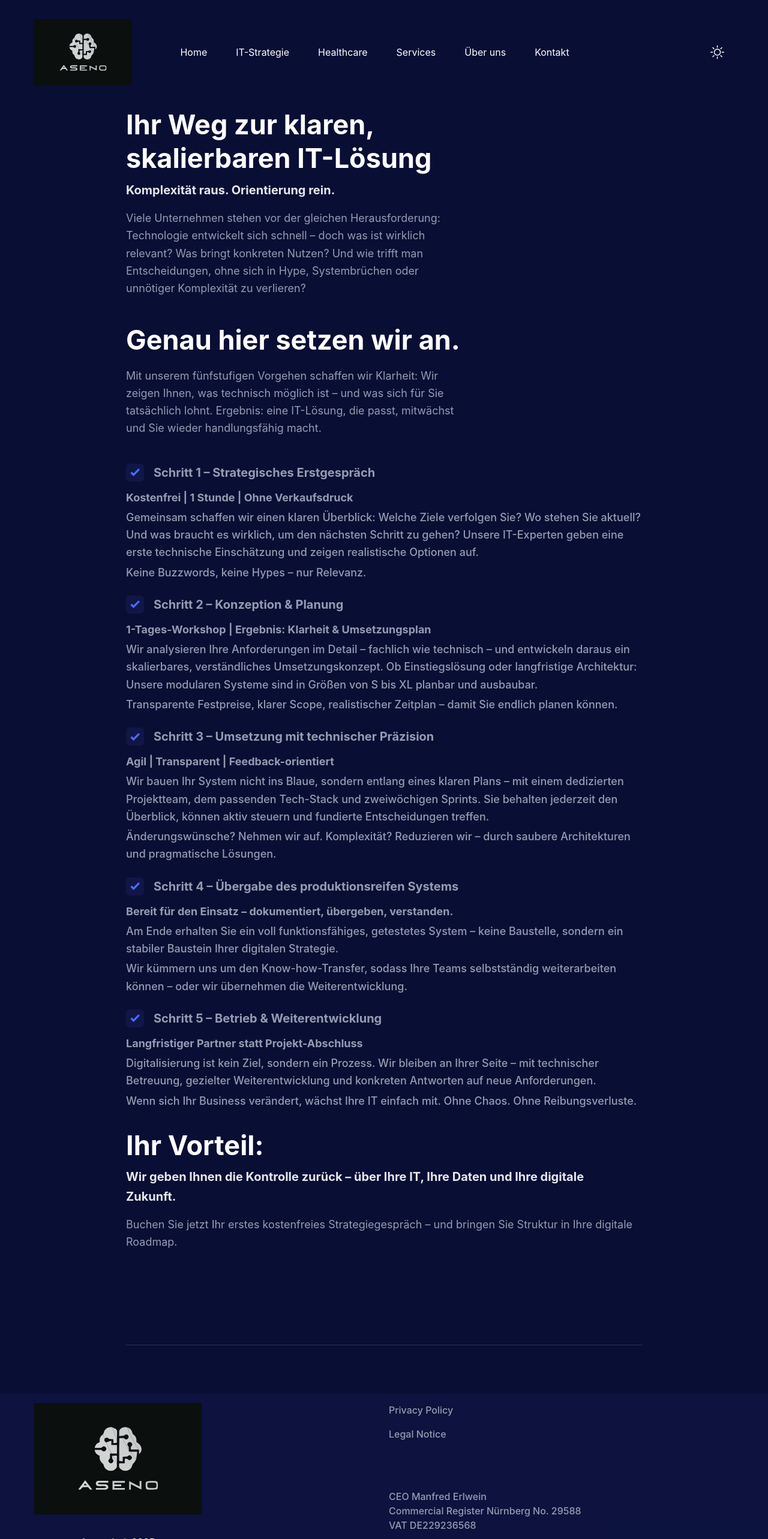
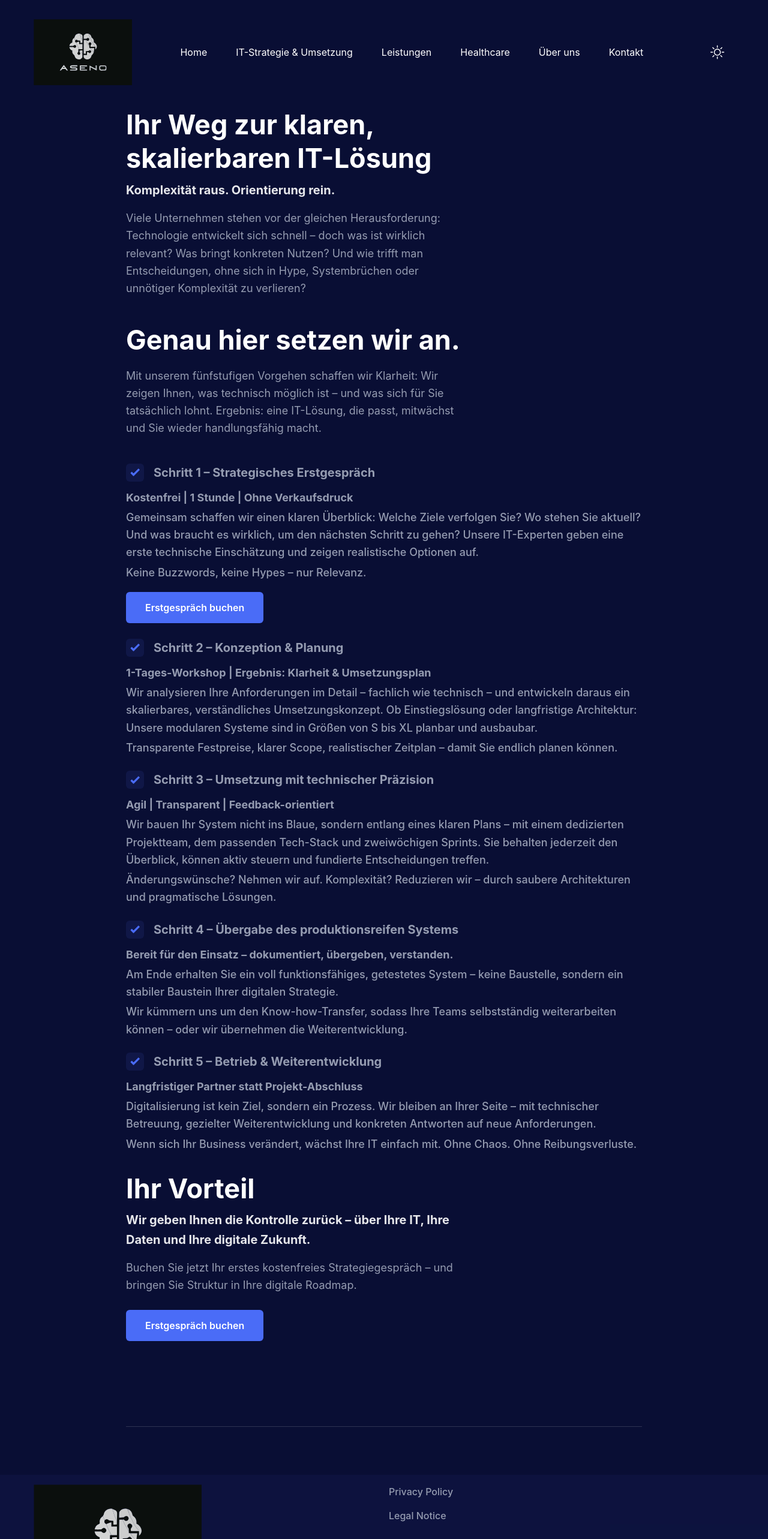
Before and after one commit to aseno-gmbh/aseno-gmbh.github.io, a Next.js app: page /strategy in a window 1280 px wide. Shown: the top 2566 px of the page at 60% size. Built offline with nearby package versions, Linux system fonts and the light colour scheme.

Commit message:
Finaler Feinschliff

```diff
--- a/app/about/page.jsx
+++ b/app/about/page.jsx
@@ -3,6 +3,7 @@ import TitleParagraphButtomSection from "@/components/Common/TitleParagraphButto
 import Team from "@/components/Team";
 import HeroAboutUs from "@/components/Hero/index2";
 import Features from "@/components/Features";
+import SectionTitleWithCallToAction from "@/components/Common/SectionTitleWithCallToAction";
 
 
 const AboutPage = () => {
@@ -12,19 +13,7 @@ const AboutPage = () => {
          pageName="About"
         // description="Here ist our new About Page :-)"
       /> */}
-      <HeroAboutUs />
-      {/* <Features
-        title={"About Us"}
-        paragraph={"At ASENO, we are health-conscious IT experts committed to leveraging our two decades of expertise to implement flexible and future-proof IT systems, especially in the healthcare sector. Our goal is to contribute to long-term improvements in healthcare for everyone because, as we all know, health is our most valuable asset. We also recognize that effective and secure software solutions are a blessing in other sectors, such as banking, insurance, and public administration. Let us bring your company's software up to the latest technological standards!"}
-        featuresData={[]}
-      /> */}
-      {/* <TitleParagraphButtomSection
-      title={"We advise you regardless of the manufacturer"}
-      paragraph={"This means that we will only integrate innovative software products that are suitable for your requirements into your IT. So we can implement your software solution efficiently and cost-effectively. Book your free webinar with us now!"}
-      buttomName={"Book now"}
-      buttomPath={"https://calendly.com/mira-yoga/loewinnengespraech"}
-      center
-      /> */}
+    <HeroAboutUs />
      <Team />
      <TitleParagraphButtomSection
       title={"Du möchtest Teil unseres Teams werden?"}
--- /dev/null
+++ b/components/Common/SectionTitleWithSubtitleAndCTA.jsx
@@ -0,0 +1,44 @@
+import Link from "next/link";
+const SectionTitleWithSubtitleAndCTA = ({
+  title,
+  subtitle,
+  paragraph,
+  ctaLink,
+  ctaLinkName,
+  width = "570px",
+  center,
+  mb = "100px",
+}) => {
+  return (
+    <>
+      <div
+        className={`wow fadeInUp w-full ${center ? "mx-auto text-center" : ""}`}
+        data-wow-delay=".1s"
+        style={{ maxWidth: width, marginBottom: mb }}
+      >
+        <h2 className="mb-2 text-3xl font-bold !leading-tight text-black dark:text-white sm:text-4xl md:text-[45px]">
+          {title}
+        </h2>
+         <h3 className="mb-4 text-base font-bold !leading-relaxed text-body-color dark:text-white dark:opacity-90 sm:text-lg md:text-xl"
+        //className="mb-8 text-base font-medium !leading-relaxed text-body-color dark:text-white dark:opacity-90 sm:text-lg md:text-xl"
+            >
+          {subtitle}
+        </h3>
+        <p className="text-base !leading-relaxed text-body-color md:text-lg">
+          {paragraph}
+        </p>
+        <p className="mt-10">
+        <Link
+        target="_blank"
+        href={ctaLink}
+        className="rounded-md bg-primary py-4 px-8 text-base font-semibold text-white duration-300 ease-in-out hover:bg-primary/80"
+        >
+            {ctaLinkName}
+        </Link>
+        </p>
+      </div>
+    </>
+  );
+};
+
+export default SectionTitleWithSubtitleAndCTA;
--- a/components/Contact/index.jsx
+++ b/components/Contact/index.jsx
@@ -19,7 +19,7 @@ const Contact = () => {
               Gemeinsam bringen wir Ihre IT aufs nächste Level
               </h2>
               <p className="mb-12 text-base font-medium text-body-color">
-              Ob Sie gerade erst mit einer Idee starten oder bereits ein ausgereiftes Konzept haben – wir unterstützen Sie mit herstellerunabhängiger, strategischer IT-Beratung und helfen Ihnen dabei, Ihre IT-Landschaft nachhaltig zu optimieren.
+              Ob Sie gerade erst mit einer Idee starten oder bereits ein ausgereiftes Konzept haben – wir unterstützen Sie mit strategischer IT-Beratung ohne Herstellerbrille und helfen Ihnen dabei, Ihre IT-Landschaft nachhaltig zu optimieren.
               </p>
               <p className="mb-12">
                 <Link
--- a/components/Features/index.jsx
+++ b/components/Features/index.jsx
@@ -18,7 +18,7 @@ const Features = ({
             paragraph= {paragraph}
             ctaText=""
             ctaLink="/strategy"
-            ctaLinkName={"IT-Strategie & Lösungen im Überblick"}
+            ctaLinkName={"Von der Idee zur Lösung"}
             center
           />
 
--- a/components/Header/menuData.jsx
+++ b/components/Header/menuData.jsx
@@ -7,20 +7,20 @@ const menuData = [
   },
    {
     id: 2,
-    title: "IT-Strategie",
+    title: "IT-Strategie & Umsetzung",
     path: "/strategy",
     newTab: false,
   },
   {
     id: 3,
+    title: "Leistungen",
+    path: "/services",
+    newTab: false,
+  },
+    {
+    id: 4,
     title: "Healthcare",
     path: "/healthcare",
-    newTab: false,
-  },
-  {
-    id: 4,
-    title: "Services",
-    path: "/services",
     newTab: false,
   },
   {
--- a/components/Services/ServicePrinciples.jsx
+++ b/components/Services/ServicePrinciples.jsx
@@ -1,5 +1,6 @@
 //import SectionTitle from "../Common/SectionTitle";
 import SectionTitle from "../Common/SectionTitle";
+import SectionTitleWithCallToAction from "../Common/SectionTitleWithCallToAction";
 import SingleFeature from "../Features/SingleFeature";
 
 const ServicePrinciples = ({
@@ -16,12 +17,12 @@ const ServicePrinciples = ({
           className="relative z-10 overflow-hidden pt-[150px] pb-16 md:pt-[180px] md:pb-[120px] xl:pt-[180px] xl:pb-[80px] 2xl:pt-[210px] 2xl:pb-[100px]"
       >
         <div className="container">
-          <SectionTitle
+          <SectionTitleWithCallToAction
             title= {title}
             paragraph= {paragraph}
             //ctaText="Book your first strategic consultation now – together, we’ll take your IT to the next level!"
-            //ctaLink="https://outlook.office365.com/owa/calendar/bookingsasenode@aseno.de/bookings/"
-            //ctaLinkName={"First Free Consultation"}
+            ctaLink="/strategy"
+            ctaLinkName={"Von der Idee zur Lösung"}
             center
           />
            {/* <SectionTitle
--- a/components/Services/Services.jsx
+++ b/components/Services/Services.jsx
@@ -12,15 +12,15 @@ const Services = ({
       <section
         id="services"
         //className="relative z-10 overflow-hidden pt-[120px] pb-16 md:pt-[150px] xl:pt-[180px] 2xl:pt-[210px]"
-        className="bg-primary/[.03] py-16 md:py-20 lg:py-28"
+        className="bg-primary/[.03] py-14 md:py-16 lg:py-20"
       >
         <div className="container">
           <SectionTitleWithCallToAction
             title= {title}
             paragraph= {paragraph}
-            ctaText="Starten Sie jetzt mit einem kostenfreien Strategiegespräch – wir machen Ihre IT zukunftssicher."
+            ctaText="Lassen Sie uns strukturiert starten."
             ctaLink="https://outlook.office365.com/book/bookingsasenode@aseno.de/"
-            ctaLinkName={"Kostenfreies Strategiegespräch"}
+            ctaLinkName={"Strategiegespräch buchen"}
             center
           />
 
--- a/components/Services/ServicesSectionOne.jsx
+++ b/components/Services/ServicesSectionOne.jsx
@@ -1,6 +1,7 @@
-import Image from "next/image";
+import Link from "next/link";
 import SectionTitle from "../Common/SectionTitle";
 import SectionTitleWithSubtitle from "../Common/SectionTitleWithSubtitle";
+import SectionTitleWithSubtitleAndCTA from "../Common/SectionTitleWithSubtitleAndCTA";
 
 const checkIcon = (
   <svg width="16" height="13" viewBox="0 0 16 13" className="fill-current">
@@ -52,8 +53,17 @@ const ServicesSectionOne = () => {
                     Gemeinsam schaffen wir einen klaren Überblick: Welche Ziele verfolgen Sie? Wo stehen Sie aktuell? Und was braucht es wirklich, um den nächsten Schritt zu gehen?
                     Unsere IT-Experten geben eine erste technische Einschätzung und zeigen realistische Optionen auf.
                     </p>
-                    <p className="mb-6 text-base font-medium leading-relaxed text-body-color sm:text-lg sm:leading-relaxed">
+                    <p className="mb-8 text-base font-medium leading-relaxed text-body-color sm:text-lg sm:leading-relaxed">
                     Keine Buzzwords, keine Hypes – nur Relevanz.
+                    </p>
+                    <p className="mb-10">
+                      <Link
+                      target="_blank"
+                      href="https://outlook.office365.com/book/bookingsasenode@aseno.de/"
+                      className="rounded-md bg-primary py-4 px-8 text-base font-semibold text-white duration-300 ease-in-out hover:bg-primary/80"
+                      >
+                          Erstgespräch buchen
+                      </Link>
                     </p>
                     <List text="Schritt 2 – Konzeption & Planung" />
                     <p className="mb-1 text-base font-bold leading-relaxed text-body-color sm:text-lg sm:leading-relaxed">
@@ -107,11 +117,13 @@ const ServicesSectionOne = () => {
                 </div>
               </div>
               <div className="mt-4">
-               <SectionTitleWithSubtitle
-                width="850px"
-                title="Ihr Vorteil:"
+               <SectionTitleWithSubtitleAndCTA
+                //width="850px"
+                title="Ihr Vorteil"
                 subtitle="Wir geben Ihnen die Kontrolle zurück – über Ihre IT, Ihre Daten und Ihre digitale Zukunft."
                 paragraph="Buchen Sie jetzt Ihr erstes kostenfreies Strategiegespräch – und bringen Sie Struktur in Ihre digitale Roadmap."
+                ctaLinkName="Erstgespräch buchen"
+                ctaLink="https://outlook.office365.com/book/bookingsasenode@aseno.de/"
                 mb="44px"
               />
               </div>
```
Also changed, not shown: app/services/page.jsx (+5 -5 lines).
